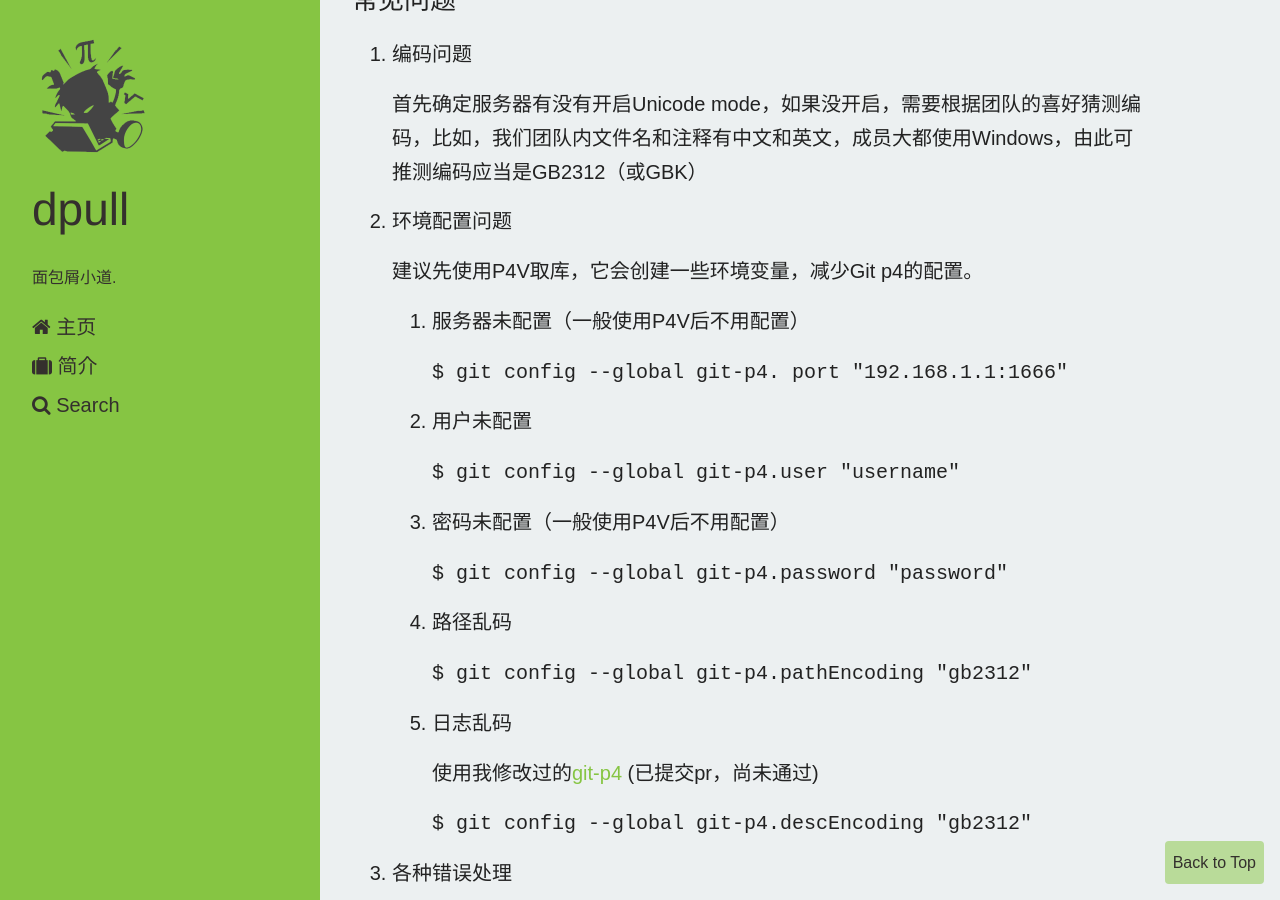
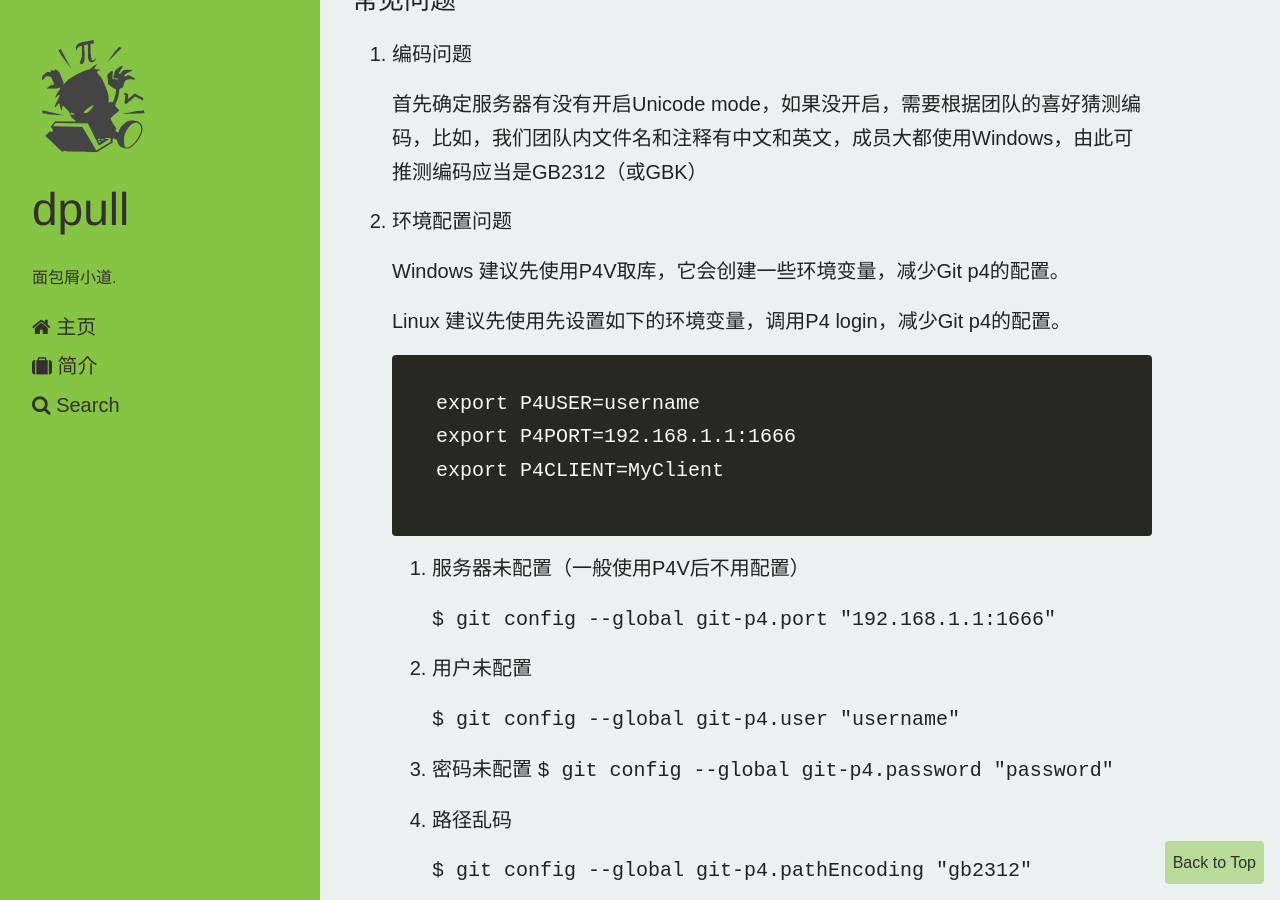
Before and after one commit to dpull/dpull.github.io, a Jekyll site: the page built from _posts/2017-04-27-git_p4.md, in a window 1280 px wide and 900 px high, scrolled down 2191 px. Built offline with Jekyll 4.4.1, drawn with Linux system fonts in a browser that asks for light colours; nearby versions of some CDN libraries.

Commit message:
Update 2017-04-27-git_p4.md

```diff
--- a/_posts/2017-04-27-git_p4.md
+++ b/_posts/2017-04-27-git_p4.md
@@ -74,18 +74,23 @@ $ git p4 submit [<submit options>] [<master branch name>]
 
 1. 环境配置问题
 
-	建议先使用P4V取库，它会创建一些环境变量，减少Git p4的配置。
+	Windows 建议先使用P4V取库，它会创建一些环境变量，减少Git p4的配置。
+
+	Linux 建议先使用先设置如下的环境变量，调用P4 login，减少Git p4的配置。
+
+		export P4USER=username
+		export P4PORT=192.168.1.1:1666
+		export P4CLIENT=MyClient
 
 	1. 服务器未配置（一般使用P4V后不用配置）
 
-		`$ git config --global git-p4. port "192.168.1.1:1666"`
+		`$ git config --global git-p4.port "192.168.1.1:1666"`
 
 	1. 用户未配置
 
 		`$ git config --global git-p4.user "username"`
 
-	1. 密码未配置（一般使用P4V后不用配置）
-
+	1. 密码未配置
 		`$ git config --global git-p4.password "password"`
 
 	1. 路径乱码
```
